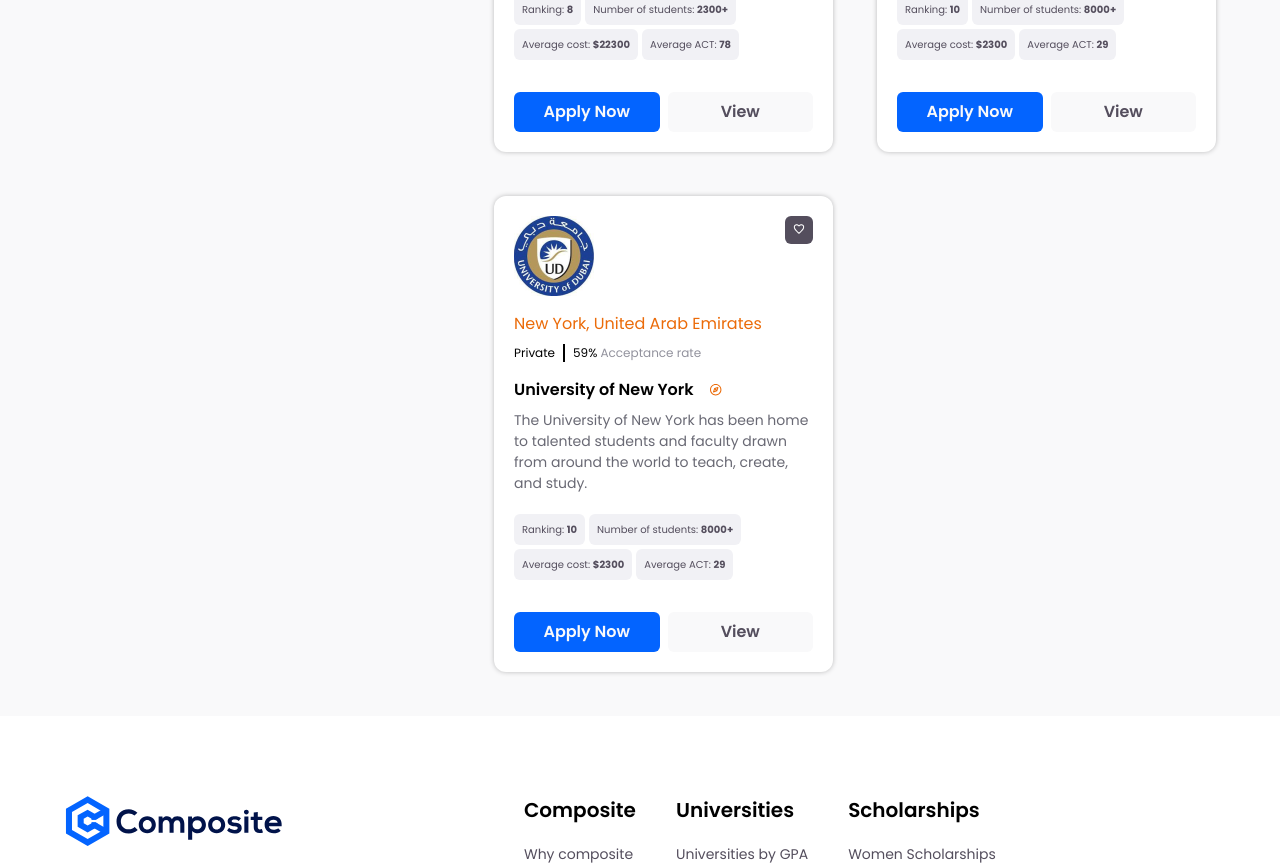
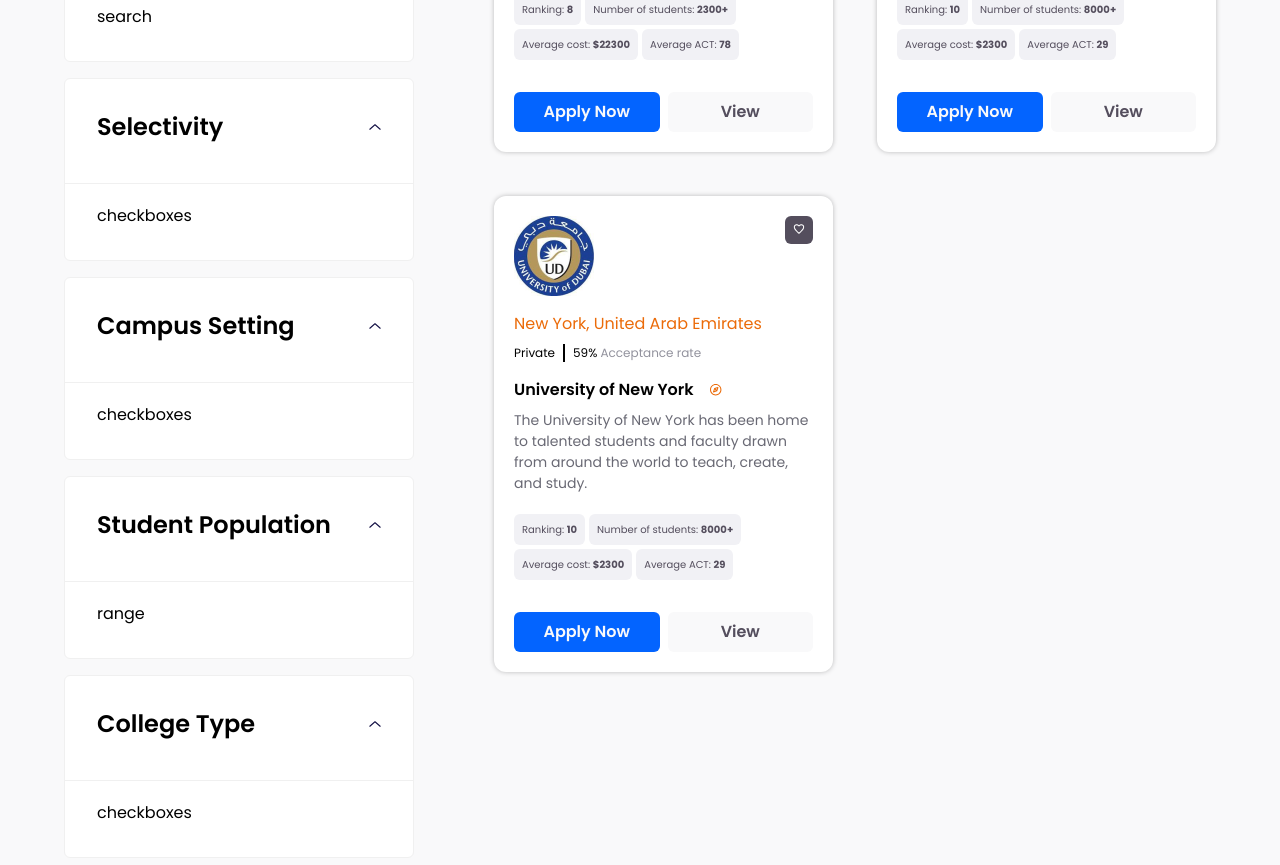
Before and after one commit to shruti271/university_listing_nextjs, a Next.js app in the folder compo-frontend/: page /universities in a window 1280 px wide. Shown: the part 1240-2105 px from the top of the page. Built offline with nearby package versions, Linux system fonts and the light colour scheme.

Commit message:
Set the base for filters

```diff
--- /dev/null
+++ b/compo-frontend/components/filter/CollegeType/CollegeType.js
@@ -0,0 +1,12 @@
+import CardInteractive from '../shared/card-interactive/CardInteractive';
+
+const CollegeType = () => {
+  return (
+    <CardInteractive
+      cardTitle="College Type"
+      bottomComponent={<h2>checkboxes</h2>}
+    />
+  );
+};
+
+export default CollegeType;
--- a/compo-frontend/components/filter/Filter.js
+++ b/compo-frontend/components/filter/Filter.js
@@ -1,6 +1,11 @@
+import CampusSetting from './campus-setting/CampusSetting';
+import CollegeType from './CollegeType/CollegeType';
 import Cost from './cost/Cost';
 import InstituteType from './institute-type/InstituteType';
+import Majors from './majors/Majors';
 import SearchLocation from './search-location/SearchLocation';
+import Selectivity from './selectivity/Selectivity';
+import StudentPopulation from './StudentPupulation/StudentPopulation';
 
 const Filter = () => {
   return (
@@ -8,6 +13,11 @@ const Filter = () => {
       <SearchLocation />
       <InstituteType />
       <Cost />
+      <Majors />
+      <Selectivity />
+      <CampusSetting />
+      <StudentPopulation />
+      <CollegeType />
     </div>
   );
 };
--- /dev/null
+++ b/compo-frontend/components/filter/StudentPupulation/StudentPopulation.js
@@ -0,0 +1,12 @@
+import CardInteractive from '../shared/card-interactive/CardInteractive';
+
+const StudentPopulation = () => {
+  return (
+    <CardInteractive
+      cardTitle="Student Population"
+      bottomComponent={<h2>range</h2>}
+    />
+  );
+};
+
+export default StudentPopulation;
--- /dev/null
+++ b/compo-frontend/components/filter/campus-setting/CampusSetting.js
@@ -0,0 +1,12 @@
+import CardInteractive from '../shared/card-interactive/CardInteractive';
+
+const CampusSetting = () => {
+  return (
+    <CardInteractive
+      cardTitle="Campus Setting"
+      bottomComponent={<h2>checkboxes</h2>}
+    />
+  );
+};
+
+export default CampusSetting;
--- /dev/null
+++ b/compo-frontend/components/filter/majors/Majors.js
@@ -0,0 +1,9 @@
+import CardInteractive from '../shared/card-interactive/CardInteractive';
+
+const Majors = () => {
+  return (
+    <CardInteractive cardTitle="Majors" bottomComponent={<h2>search</h2>} />
+  );
+};
+
+export default Majors;
--- /dev/null
+++ b/compo-frontend/components/filter/selectivity/Selectivity.js
@@ -0,0 +1,12 @@
+import CardInteractive from '../shared/card-interactive/CardInteractive';
+
+const Selectivity = () => {
+  return (
+    <CardInteractive
+      cardTitle="Selectivity"
+      bottomComponent={<h2>checkboxes</h2>}
+    />
+  );
+};
+
+export default Selectivity;
--- a/compo-frontend/components/sections/newsletter-section/NewsletterSection.js
+++ b/compo-frontend/components/newsletter-section/NewsletterSection.js
@@ -1,5 +1,4 @@
-import waveElement from '../../../assets/newsletter-section/waveElement.svg';
-
+import waveElement from '../../assets/newsletter-section/waveElement.svg';
 const NewsletterSection = () => {
   return (
     <section className="">
--- a/compo-frontend/pages/index.js
+++ b/compo-frontend/pages/index.js
@@ -2,7 +2,7 @@ import AboutSection from '../components/sections/about-section/AboutSection';
 import FeaturesSection from '../components/sections/features-section/FeaturesSection';
 import GetStartedSection from '../components/sections/get-started-section/GetStartedSection';
 import HeroSection from '../components/sections/hero-section/HeroSection';
-import NewsletterSection from '../components/sections/newsletter-section/NewsletterSection';
+import NewsletterSection from '../components/newsletter-section/NewsletterSection';
 import OffersSection from '../components/sections/offers-section/OffersSection';
 import PathsSection from '../components/sections/paths-section/PathsSection';
 import TestimonialsSection from '../components/sections/testimonials-section/TestimonialsSection';
--- a/compo-frontend/pages/universities/index.js
+++ b/compo-frontend/pages/universities/index.js
@@ -1,6 +1,7 @@
 import { useEffect } from 'react';
 import { useDispatch } from 'react-redux';
 import Filter from '../../components/filter/Filter';
+import NewsletterSection from '../../components/newsletter-section/NewsletterSection';
 import HeroSection from '../../components/university-sections/hero-section/HeroSection';
 import UniversitiesSection from '../../components/university-sections/universities-section/UniversitiesSection';
 import getStore from '../../store/store';
@@ -28,17 +29,18 @@ const Universities = ({ initialState }) => {
   }, [dispatch, initialState]);
 
   return (
-    <div className="bg-colorPale">
+    <div className="bg-colorPale pb-20 md:pb-28">
       <HeroSection />
       <div className="lg:flex w-[90%] mx-auto max-w-[1580px] gap-10 xl:gap-20">
-        <section className="lg:basis-[200px] xl:basis-[350px] hidden lg:block">
-          <h2 className="font-semibold text-3xl xl:text-5xl mb-4 mt-14">
+        <section className="lg:basis-[200px] xl:basis-[350px] hidden lg:block pt-14 pb-20">
+          <h2 className="font-semibold text-3xl xl:text-5xl mb-4">
             Filter option
           </h2>
           <Filter />
         </section>
         <UniversitiesSection className="flex-1" />
       </div>
+      <NewsletterSection />
     </div>
   );
 };
```
